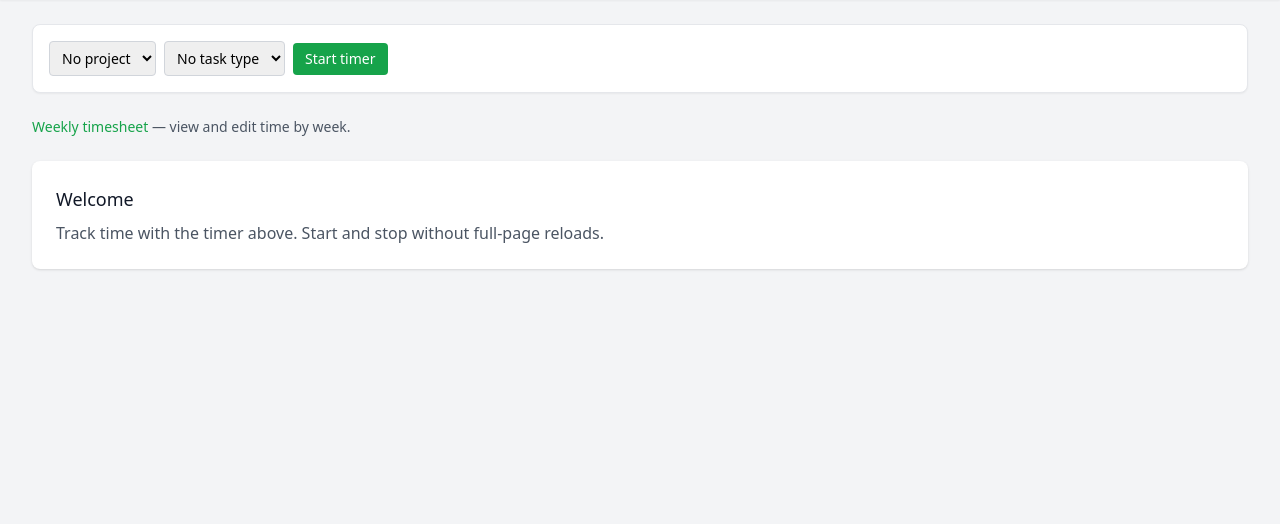
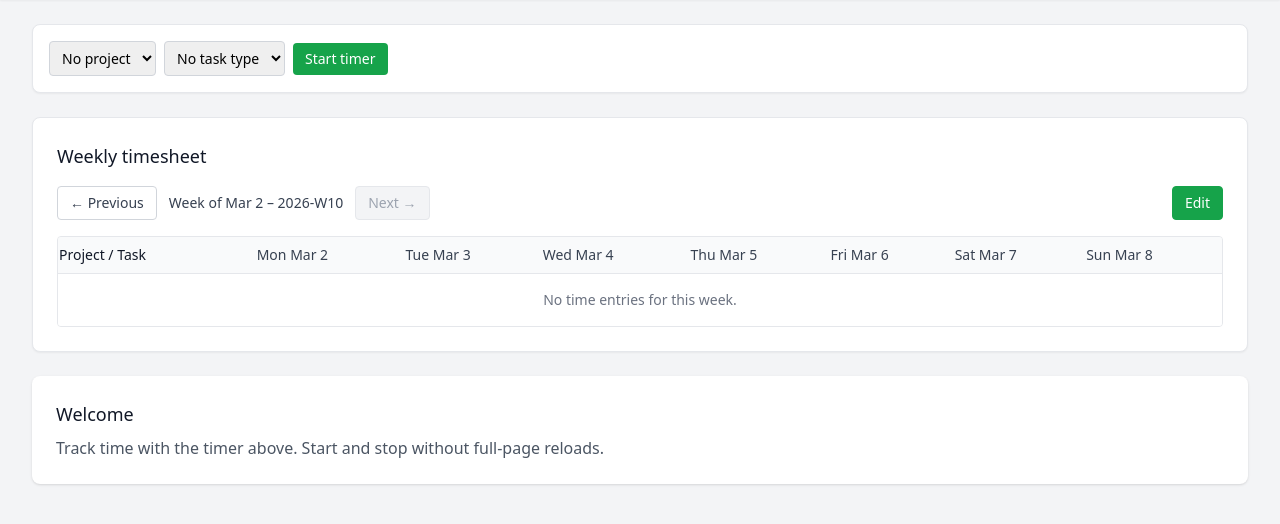
Before and after one commit to matheusses/time-tracking, a Django app: page / in a window 1280 px wide. Shown: the part 53-577 px from the top of the page. Run offline with Django 5.2, Linux system fonts and the light colour scheme; the visitor is signed in with stand-in values (Sample User, id 1); data that the repository does not hold is empty; some libraries are stand-ins or nearby versions.

Commit message:
Embed weekly timesheet on home page and enhance user experience
- Updated README.md to reflect the integration of the weekly timesheet on the home page, including default project selection and read-only behavior.
- Modified home.html to include the timesheet grid, improving layout and accessibility for authenticated users.
- Enhanced timesheet grid functionality with Edit, Cancel, and Save options, allowing inline editing of time entries.
- Updated templates to support dynamic rendering of the timesheet based on user context and editing state.
- Added tests to verify the inclusion of timesheet data on the home page and the default selection of the first project in the timer dropdown.

```diff
--- a/templates/base.html
+++ b/templates/base.html
@@ -8,7 +8,7 @@
     <script src="https://cdn.tailwindcss.com"></script>
     {% block extra_head %}{% endblock %}
 </head>
-<body class="bg-gray-100 min-h-screen">
+<body class="bg-gray-100 min-h-screen" data-timesheet-grid-url="{% url 'tracking:timesheet_grid' %}">
     <header class="bg-white shadow-sm border-b border-gray-200">
         <div class="max-w-7xl mx-auto px-4 py-3 sm:px-6 lg:px-8 flex items-center justify-between">
             <h1 class="text-xl font-semibold text-gray-800">
@@ -35,8 +35,19 @@
     document.body.addEventListener('click', function(e) {
       if (e.target.id === 'timesheet-save-all') {
         var container = document.getElementById('timesheet-grid-container');
-        if (container) {
-          container.querySelectorAll('form').forEach(function(f) { f.requestSubmit(); });
+        if (!container) return;
+        container.querySelectorAll('form').forEach(function(f) { f.requestSubmit(); });
+        var wrapper = container.querySelector('[data-week]');
+        var week = wrapper ? wrapper.getAttribute('data-week') : '';
+        var baseUrl = document.body.getAttribute('data-timesheet-grid-url') || '';
+        if (baseUrl && week) {
+          var sep = baseUrl.indexOf('?') !== -1 ? '&' : '?';
+          setTimeout(function() {
+            htmx.ajax('get', baseUrl + sep + 'week=' + encodeURIComponent(week) + '&editable=0', {
+              target: '#timesheet-grid-container',
+              swap: 'innerHTML'
+            });
+          }, 1500);
         }
       }
     });
--- a/templates/tracking/_timer_partial.html
+++ b/templates/tracking/_timer_partial.html
@@ -34,7 +34,7 @@
     <select name="project_id" id="timer-project" class="rounded border border-gray-300 px-2 py-1.5 text-sm focus:border-green-500 focus:ring-1 focus:ring-green-500" aria-label="Project">
       <option value="">No project</option>
       {% for p in timer_options.projects %}
-      <option value="{{ p.id }}">{{ p.name }}</option>
+      <option value="{{ p.id }}" {% if forloop.first %}selected{% endif %}>{{ p.name }}</option>
       {% endfor %}
     </select>
     <select name="task_type_id" id="timer-task-type" class="rounded border border-gray-300 px-2 py-1.5 text-sm focus:border-green-500 focus:ring-1 focus:ring-green-500" aria-label="Task type">
--- a/templates/tracking/_timesheet_cell.html
+++ b/templates/tracking/_timesheet_cell.html
@@ -1,5 +1,6 @@
-{# Inline-edit cell: form with hours input. HTMX POST returns this partial to replace the cell. #}
+{# Cell: read-only (hours text) or editable (form). Pass timesheet_editable from grid. #}
 {% load tracking_extras %}
+{% if timesheet_editable %}
   {% if error_message %}
   <p class="text-xs text-red-600 mb-1" role="alert">{{ error_message }}</p>
   {% endif %}
@@ -21,3 +22,6 @@
            aria-label="Hours for {{ date|date:'M j' }}"
            aria-invalid="{% if error_message %}true{% else %}false{% endif %}" />
   </form>
+{% else %}
+  <span class="text-gray-700 tabular-nums">{{ total_seconds|duration_hours }}</span>
+{% endif %}
--- a/templates/tracking/_timesheet_grid.html
+++ b/templates/tracking/_timesheet_grid.html
@@ -1,10 +1,11 @@
 {# HTMX partial: week navigation and grid. Loaded into #timesheet-grid-container. #}
 {% load tracking_extras %}
-<nav class="flex items-center gap-4 mb-4" aria-label="Week navigation">
+<div class="timesheet-grid-wrapper {% if not timesheet_editable %}timesheet-readonly{% endif %}" data-week="{{ week_param }}">
+<nav class="flex flex-wrap items-center gap-3 mb-4" aria-label="Week navigation">
   {% if prev_enabled %}
   <a href="{% url 'tracking:timesheet' %}?week={{ prev_param }}"
      class="rounded border border-gray-300 bg-white px-3 py-1.5 text-sm font-medium text-gray-700 hover:bg-gray-50"
-     hx-get="{% url 'tracking:timesheet_grid' %}?week={{ prev_param }}"
+     hx-get="{% url 'tracking:timesheet_grid' %}?week={{ prev_param }}&editable={% if timesheet_editable %}1{% else %}0{% endif %}"
      hx-target="#timesheet-grid-container"
      hx-swap="innerHTML"
      hx-push-url="{% url 'tracking:timesheet' %}?week={{ prev_param }}"
@@ -18,7 +19,7 @@
   {% if next_enabled %}
   <a href="{% url 'tracking:timesheet' %}?week={{ next_param }}"
      class="rounded border border-gray-300 bg-white px-3 py-1.5 text-sm font-medium text-gray-700 hover:bg-gray-50"
-     hx-get="{% url 'tracking:timesheet_grid' %}?week={{ next_param }}"
+     hx-get="{% url 'tracking:timesheet_grid' %}?week={{ next_param }}&editable={% if timesheet_editable %}1{% else %}0{% endif %}"
      hx-target="#timesheet-grid-container"
      hx-swap="innerHTML"
      hx-push-url="{% url 'tracking:timesheet' %}?week={{ next_param }}"
@@ -26,13 +27,28 @@
   {% else %}
   <span class="rounded border border-gray-200 bg-gray-100 px-3 py-1.5 text-sm font-medium text-gray-400 cursor-not-allowed" aria-disabled="true">Next →</span>
   {% endif %}
-  <button type="button"
-          id="timesheet-save-all"
-          class="ml-auto rounded border border-green-600 bg-green-600 px-3 py-1.5 text-sm font-medium text-white hover:bg-green-700">
-    Save
-  </button>
+  <span class="ml-auto flex items-center gap-2">
+    {% if timesheet_editable %}
+    <button type="button"
+            class="timesheet-cancel rounded border border-gray-300 bg-white px-3 py-1.5 text-sm font-medium text-gray-700 hover:bg-gray-50"
+            hx-get="{% url 'tracking:timesheet_grid' %}?week={{ week_param }}&editable=0"
+            hx-target="#timesheet-grid-container"
+            hx-swap="innerHTML"
+            hx-trigger="click">Cancel</button>
+    <button type="button"
+            id="timesheet-save-all"
+            class="rounded border border-green-600 bg-green-600 px-3 py-1.5 text-sm font-medium text-white hover:bg-green-700">Save</button>
+    {% else %}
+    <button type="button"
+            class="rounded border border-green-600 bg-green-600 px-3 py-1.5 text-sm font-medium text-white hover:bg-green-700"
+            hx-get="{% url 'tracking:timesheet_grid' %}?week={{ week_param }}&editable=1"
+            hx-target="#timesheet-grid-container"
+            hx-swap="innerHTML"
+            hx-trigger="click">Edit</button>
+    {% endif %}
+  </span>
 </nav>
-<div class="overflow-x-auto">
+<div class="overflow-x-auto rounded border border-gray-200 {% if not timesheet_editable %}bg-gray-50{% endif %}">
   <table class="min-w-full divide-y divide-gray-200 text-left text-sm">
     <thead class="bg-gray-50">
       <tr>
@@ -50,7 +66,7 @@
         </td>
         {% for day in week_days %}
         <td class="py-1 px-1" id="cell-{{ day.isoformat }}-{{ row.project_id|default:'' }}-{{ row.task_type_id|default:'' }}">
-          {% include "tracking/_timesheet_cell.html" with date=day project_id=row.project_id task_type_id=row.task_type_id total_seconds=row.day_totals|get_item:day %}
+          {% include "tracking/_timesheet_cell.html" with date=day project_id=row.project_id task_type_id=row.task_type_id total_seconds=row.day_totals|get_item:day timesheet_editable=timesheet_editable %}
         </td>
         {% endfor %}
       </tr>
@@ -62,3 +78,4 @@
     </tbody>
   </table>
 </div>
+</div>
--- a/templates/tracking/home.html
+++ b/templates/tracking/home.html
@@ -1,12 +1,16 @@
 {% extends "base.html" %}
+{% load tracking_extras %}
 {% block title %}Home — Time Tracking{% endblock %}
 {% block content %}
 <div class="space-y-6">
   {% if user.is_authenticated %}
   {% include "tracking/_timer_partial.html" with active_timer=active_timer timer_options=timer_options %}
-  <p class="text-sm text-gray-600">
-    <a href="{% url 'tracking:timesheet' %}" class="text-green-600 hover:text-green-800 font-medium">Weekly timesheet</a> — view and edit time by week.
-  </p>
+  <div class="rounded-lg border border-gray-200 bg-white p-6 shadow-sm">
+    <h2 class="text-lg font-medium text-gray-900 mb-4">Weekly timesheet</h2>
+    <div id="timesheet-grid-container">
+      {% include "tracking/_timesheet_grid.html" with timesheet=timesheet week_days=week_days week_start=week_start prev_week=prev_week next_week=next_week week_param=week_param prev_param=prev_param next_param=next_param prev_enabled=prev_enabled next_enabled=next_enabled timesheet_editable=timesheet_editable %}
+    </div>
+  </div>
   {% endif %}
   <div class="rounded-lg bg-white p-6 shadow">
     <h2 class="text-lg font-medium text-gray-900">Welcome</h2>
--- a/templates/tracking/timesheet.html
+++ b/templates/tracking/timesheet.html
@@ -11,7 +11,7 @@
     </a>
   </div>
   <div id="timesheet-grid-container">
-    {% include "tracking/_timesheet_grid.html" with timesheet=timesheet week_days=week_days week_start=week_start prev_week=prev_week next_week=next_week week_param=week_param prev_param=prev_param next_param=next_param %}
+    {% include "tracking/_timesheet_grid.html" with timesheet=timesheet week_days=week_days week_start=week_start prev_week=prev_week next_week=next_week week_param=week_param prev_param=prev_param next_param=next_param prev_enabled=prev_enabled next_enabled=next_enabled timesheet_editable=timesheet_editable %}
   </div>
 </div>
 {% endblock %}
--- a/tracking/views/__init__.py
+++ b/tracking/views/__init__.py
@@ -10,6 +10,7 @@ from tracking.use_cases.get_active_timer import execute as get_active_timer
 
 from .timer_views import start_timer, stop_timer, timer_partial
 from .timesheet_views import (
+    get_week_context_for_user,
     timesheet_grid_partial,
     timesheet_page,
     update_time_entry,
@@ -17,7 +18,7 @@ from .timesheet_views import (
 
 
 def home(request):
-    """Home page with timer UI. Unauthenticated users are redirected to login."""
+    """Home page with timer UI and embedded weekly timesheet."""
     if not request.user.is_authenticated:
         login_url = reverse("login")
         next_url = reverse("tracking:home")
@@ -28,11 +29,16 @@ def home(request):
         user_id=request.user.id,
         is_staff=request.user.is_staff,
     )
-    return render(
-        request,
-        "tracking/home.html",
-        {"active_timer": active_timer, "timer_options": timer_options},
+    week_context = get_week_context_for_user(
+        request.user.id, request.user.is_staff
     )
+    context = {
+        "active_timer": active_timer,
+        "timer_options": timer_options,
+        "timesheet_editable": False,
+        **week_context,
+    }
+    return render(request, "tracking/home.html", context)
 
 __all__ = [
     "home",
--- a/tracking/views/timesheet_views.py
+++ b/tracking/views/timesheet_views.py
@@ -43,16 +43,14 @@ def _week_range(week_start: date) -> list[date]:
     return [week_start + timedelta(days=i) for i in range(7)]
 
 
-@login_required
-def timesheet_page(request: HttpRequest) -> HttpResponse:
-    """Full timesheet page. GET ?week=YYYY-Www (default: current week)."""
-    week_start = _parse_week_param(request.GET.get("week"))
+def get_week_context_for_user(
+    user_id: int, is_staff: bool, week_start: date | None = None
+) -> dict:
+    """Build context dict for weekly timesheet (timesheet, week_days, nav params)."""
     if week_start is None:
         week_start = _monday_of_week(date.today())
     timesheet = generate_weekly_timesheet(
-        user_id=request.user.id,
-        week_start=week_start,
-        is_staff=request.user.is_staff,
+        user_id=user_id, week_start=week_start, is_staff=is_staff
     )
     week_days = _week_range(week_start)
     prev_week = week_start - timedelta(days=7)
@@ -62,25 +60,34 @@ def timesheet_page(request: HttpRequest) -> HttpResponse:
     prev_param = f"{prev_week.isocalendar()[0]}-W{prev_week.isocalendar()[1]:02d}"
     next_param = f"{next_week.isocalendar()[0]}-W{next_week.isocalendar()[1]:02d}"
     current_week_start = _monday_of_week(date.today())
-    prev_enabled = True  # can always go to a past week
-    next_enabled = next_week <= current_week_start  # disable when next week would be future
-    return render(
-        request,
-        TIMESHEET_PAGE,
-        {
-            "timesheet": timesheet,
-            "week_days": week_days,
-            "week_start": week_start,
-            "prev_week": prev_week,
-            "next_week": next_week,
-            "week_param": week_param,
-            "prev_param": prev_param,
-            "next_param": next_param,
-            "current_week_start": current_week_start,
-            "prev_enabled": prev_enabled,
-            "next_enabled": next_enabled,
-        },
+    prev_enabled = True
+    next_enabled = next_week <= current_week_start
+    return {
+        "timesheet": timesheet,
+        "week_days": week_days,
+        "week_start": week_start,
+        "prev_week": prev_week,
+        "next_week": next_week,
+        "week_param": week_param,
+        "prev_param": prev_param,
+        "next_param": next_param,
+        "current_week_start": current_week_start,
+        "prev_enabled": prev_enabled,
+        "next_enabled": next_enabled,
+    }
+
+
+@login_required
+def timesheet_page(request: HttpRequest) -> HttpResponse:
+    """Full timesheet page. GET ?week=YYYY-Www (default: current week)."""
+    week_start = _parse_week_param(request.GET.get("week"))
+    if week_start is None:
+        week_start = _monday_of_week(date.today())
+    context = get_week_context_for_user(
+        request.user.id, request.user.is_staff, week_start
     )
+    context["timesheet_editable"] = False
+    return render(request, TIMESHEET_PAGE, context)
 
 
 @login_required
@@ -89,38 +96,12 @@ def timesheet_grid_partial(request: HttpRequest) -> HttpResponse:
     week_start = _parse_week_param(request.GET.get("week"))
     if week_start is None:
         week_start = _monday_of_week(date.today())
-    timesheet = generate_weekly_timesheet(
-        user_id=request.user.id,
-        week_start=week_start,
-        is_staff=request.user.is_staff,
+    context = get_week_context_for_user(
+        request.user.id, request.user.is_staff, week_start
     )
-    week_days = _week_range(week_start)
-    prev_week = week_start - timedelta(days=7)
-    next_week = week_start + timedelta(days=7)
-    year, week_num, _ = week_start.isocalendar()
-    week_param = f"{year}-W{week_num:02d}"
-    prev_param = f"{prev_week.isocalendar()[0]}-W{prev_week.isocalendar()[1]:02d}"
-    next_param = f"{next_week.isocalendar()[0]}-W{next_week.isocalendar()[1]:02d}"
-    current_week_start = _monday_of_week(date.today())
-    prev_enabled = week_start < current_week_start
-    next_enabled = next_week <= current_week_start
-    return render(
-        request,
-        TIMESHEET_GRID_PARTIAL,
-        {
-            "timesheet": timesheet,
-            "week_days": week_days,
-            "week_start": week_start,
-            "prev_week": prev_week,
-            "next_week": next_week,
-            "current_week_start": current_week_start,
-            "prev_enabled": prev_enabled,
-            "next_enabled": next_enabled,
-            "week_param": week_param,
-            "prev_param": prev_param,
-            "next_param": next_param,
-        },
-    )
+    # HTMX can request editable=1 (Edit) or editable=0 (read-only)
+    context["timesheet_editable"] = request.GET.get("editable", "0") == "1"
+    return render(request, TIMESHEET_GRID_PARTIAL, context)
 
 
 @login_required
@@ -177,6 +158,7 @@ def update_time_entry(request: HttpRequest) -> HttpResponse:
                 "project_id": project_id,
                 "task_type_id": task_type_id,
                 "error_message": str(e),
+                "timesheet_editable": True,
             },
         )
 
@@ -202,5 +184,6 @@ def update_time_entry(request: HttpRequest) -> HttpResponse:
             "date": entry_date,
             "project_id": project_id,
             "task_type_id": task_type_id,
+            "timesheet_editable": True,
         },
     )
```
Also changed, not shown: docs/tasks/06-weekly-timesheet-on-tracking-page.md (added, +45 -0 lines), tracking/tests/test_views.py (+36 -0 lines), README.md. Lines whose indentation alone changed are shown as unchanged.
